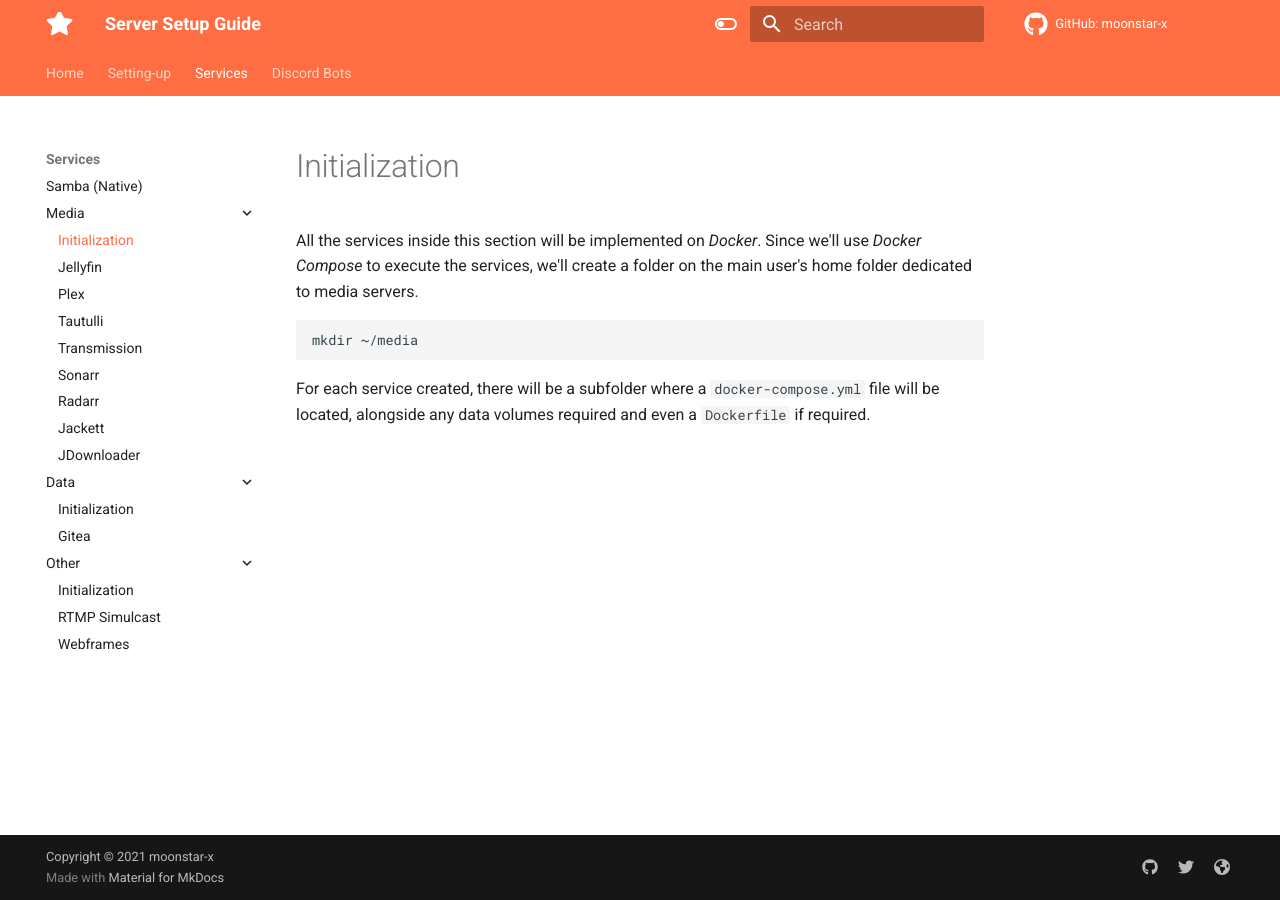
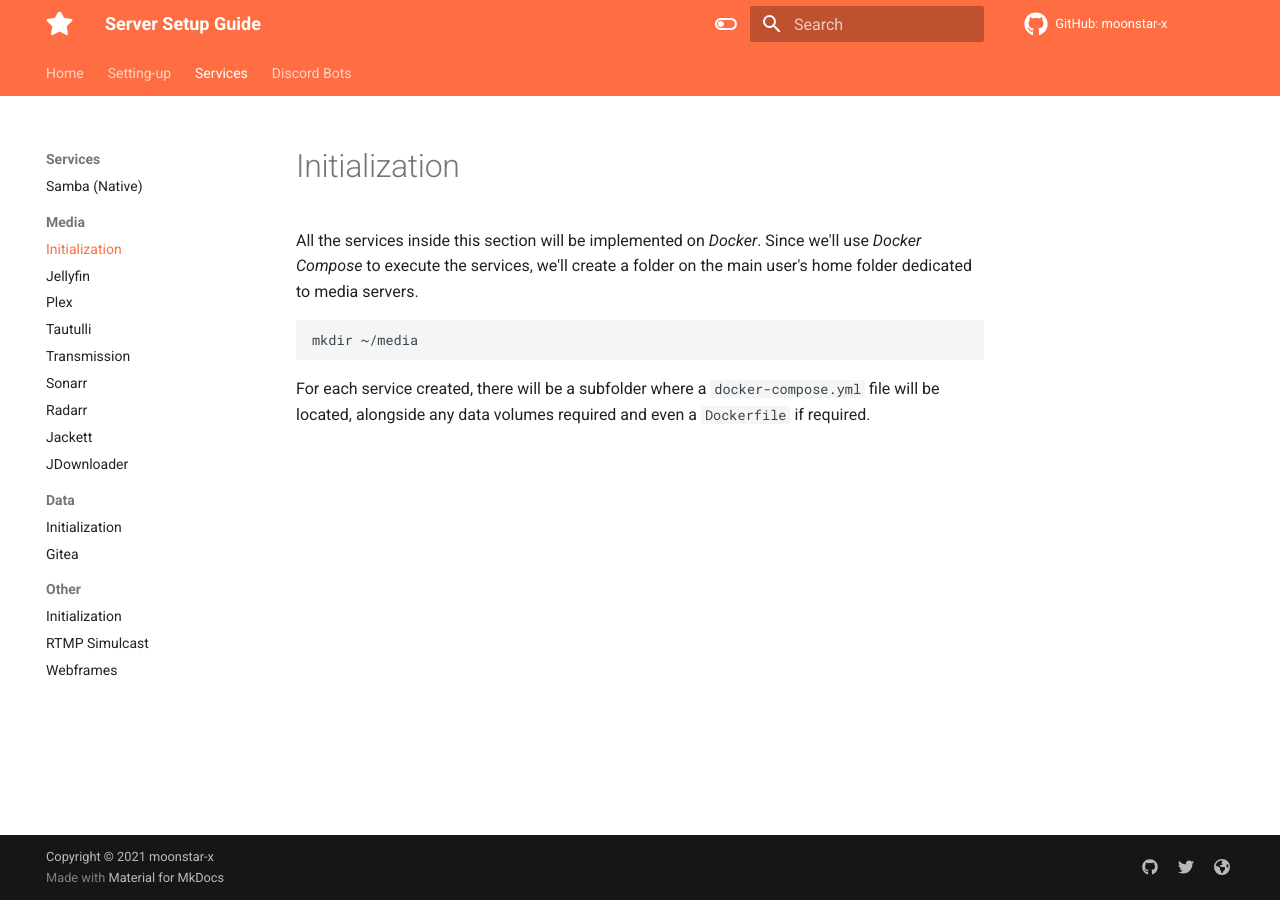
Before and after one commit to moonstar-x/server-setup, an MkDocs documentation site: the page built from docs/services/media/index.md, in a window 1280 px wide. Built offline with MkDocs 1.6.1 and Material for MkDocs 9.7.7, drawn with Linux system fonts in a browser that asks for light colours.

Commit message:
Fixed navigation expanded on mobile.

```diff
--- a/mkdocs.yml
+++ b/mkdocs.yml
@@ -86,7 +86,7 @@ theme:
   favicon: assets/favicon.ico
   features:
     navigation.tabs: true
-    navigation.expand: true
+    navigation.sections: true
 
 # Extensions
 markdown_extensions:
```
